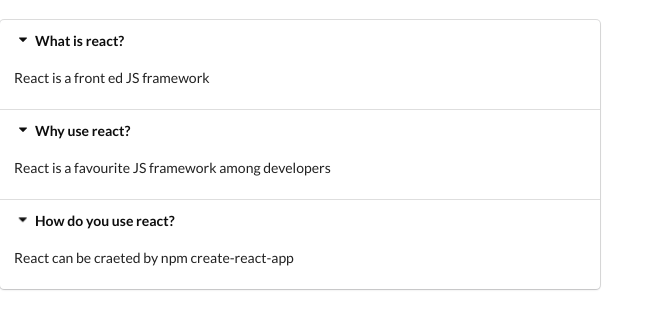
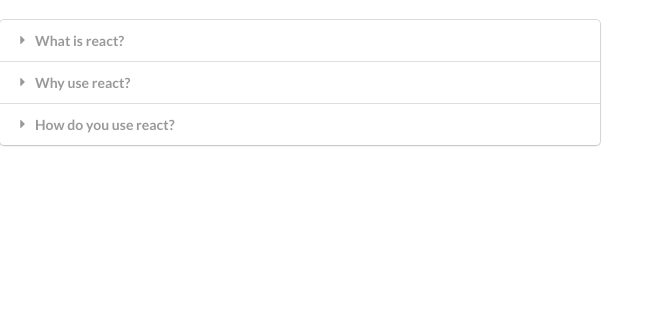
Before and after one commit to harini24/modernReactWithRedux_section_12-13, a React (Create React App) app: page / in a window 1280 px wide. Shown: the top 328 px of the page, without its empty margins (0-664 px from the left). Built offline with nearby package versions, Linux system fonts and the light colour scheme.

Commit message:
according put togethor

```diff
--- a/src/component/Accordion.js
+++ b/src/component/Accordion.js
@@ -1,14 +1,17 @@
-import React from "react"
+import React, { useState } from "react"
 
 const Accordion = ({items}) => {
-    const renderedItems = items.map(item=>{
+
+    const [activeInd,setActiveInd]= useState()
+
+    const renderedItems = items.map((item,ind)=>{
         return(
            <React.Fragment key={item.title}>
-                <div className="title active">
+                <div className={`title ${ind==activeInd && 'active'}`} onClick={()=>setActiveInd(ind)}>
                 <i className="dropdown icon"></i>
                 {item.title}
             </div>
-            <div className="content active">
+            <div className={`content ${ind==activeInd && 'active'}`}>
                 <p>{item.content}</p>
             </div>
            </React.Fragment>
```
